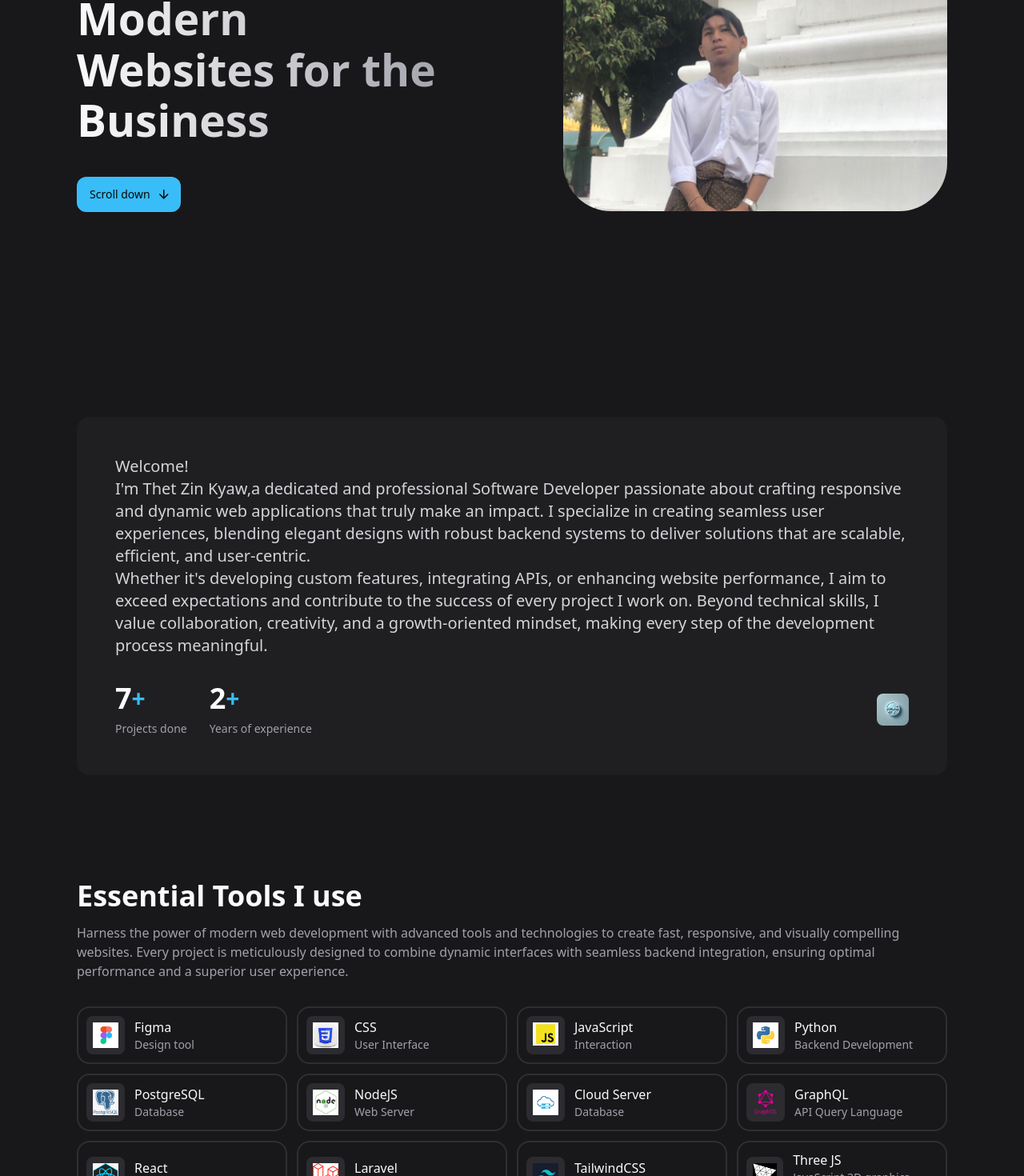
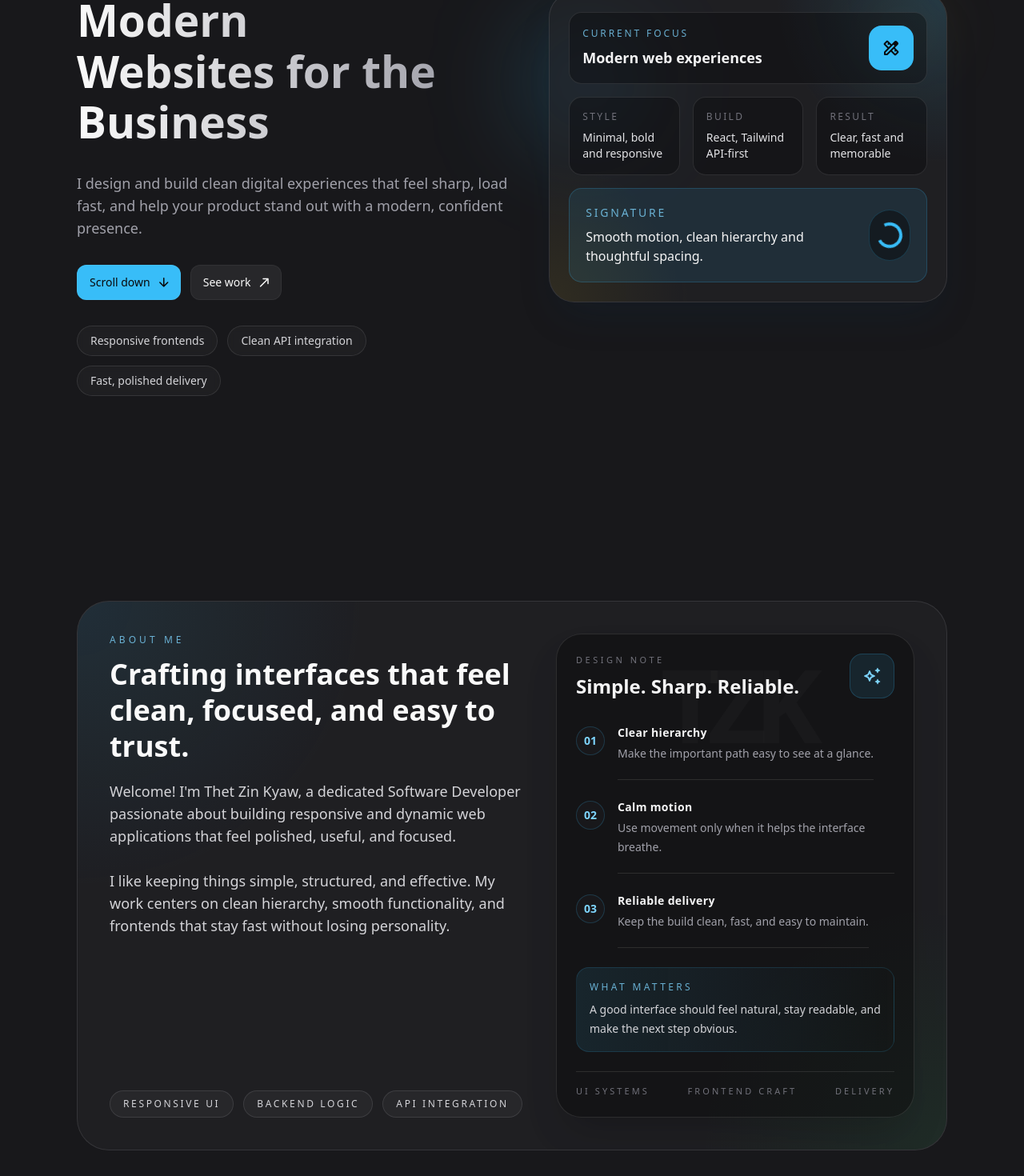
Before and after one commit to kyiithelord/kyiiisburning, a React (Vite) app: page / in a window 1280 px wide. Shown: the part 480-1950 px from the top of the page at 80% size. Built offline with nearby package versions, Linux system fonts and the light colour scheme.

Commit message:
[UPDATE] layout

```diff
--- a/src/components/About.jsx
+++ b/src/components/About.jsx
@@ -3,45 +3,108 @@
  *  @license Apache-2.0
  */
 
-
 import React from 'react'
 
-const aboutItems = [
+const strengths = [
+  'Responsive UI',
+  'Backend logic',
+  'API integration',
+]
+
+const principles = [
   {
-        label: 'Projects done',
-        number:7
+    title: 'Clear hierarchy',
+    text: 'Make the important path easy to see at a glance.',
   },
   {
-        label: 'Years of experience',
-        number: 2
-    }
+    title: 'Calm motion',
+    text: 'Use movement only when it helps the interface breathe.',
+  },
+  {
+    title: 'Reliable delivery',
+    text: 'Keep the build clean, fast, and easy to maintain.',
+  },
 ]
 
 const About = () => {
   return (
-    <section id='about' className="section">
+    <section id="about" className="section">
       <div className="container">
-            <div className="bg-zinc-800/50 p-7 rounded-2xl md:p-12 reveal-up">
-                <p className="text-zinc-300 mb-4 md:mb-8 md:text-xl">
-                    Welcome! <br /> I&apos;m Thet Zin Kyaw,a dedicated and professional Software Developer passionate about crafting responsive and dynamic web applications that truly make an impact. I specialize in creating seamless user experiences, blending elegant designs with robust backend systems to deliver solutions that are scalable, efficient, and user-centric.
+        <div className="relative overflow-hidden rounded-[2.5rem] border border-zinc-50/10 bg-zinc-800/50 p-7 md:p-10 reveal-up">
+          <div className="absolute inset-0 bg-[radial-gradient(circle_at_top_left,rgba(56,189,248,0.10),transparent_28%),radial-gradient(circle_at_bottom_right,rgba(34,197,94,0.08),transparent_24%)]"></div>
+          <div className="relative grid gap-8 lg:grid-cols-[1.08fr_0.92fr] lg:items-stretch">
+            <div className="flex flex-col justify-between">
+              <div className="max-w-2xl">
+                <p className="text-xs uppercase tracking-[0.34em] text-sky-300/80">About me</p>
+                <h2 className="headline-2 mt-3 max-w-xl">
+                  Crafting interfaces that feel clean, focused, and easy to trust.
+                </h2>
+                <p className="mt-5 max-w-2xl text-zinc-300 md:text-lg leading-7">
+                  Welcome! I&apos;m Thet Zin Kyaw, a dedicated Software Developer passionate about building responsive and dynamic web applications that feel polished, useful, and focused.
                   <br />
-                    Whether it's developing custom features, integrating APIs, or enhancing website performance, I aim to exceed expectations and contribute to the success of every project I work on. Beyond technical skills, I value collaboration, creativity, and a growth-oriented mindset, making every step of the development process meaningful.
+                  <br />
+                  I like keeping things simple, structured, and effective. My work centers on clean hierarchy, smooth functionality, and frontends that stay fast without losing personality.
                 </p>
+              </div>
 
-                <div className="flex flex-wrap items-center gap-4 md:gap-7 ">
-                    {
-                        aboutItems.map(({label,number},key) => (
-                            <div key={key} >
-                                <div className="flex items-center md:mb-2 ">
-                                    <span className="text-2xl font-semibold md:text-4xl"> {number} </span>
-                                    <span className="text-sky-400 font-semibold md:text-3xl"> + </span>
+              <div className="mt-8 flex flex-wrap gap-3">
+                {strengths.map((item) => (
+                  <span
+                    key={item}
+                    className="rounded-full border border-zinc-50/10 bg-zinc-50/[0.04] px-4 py-2 text-xs uppercase tracking-[0.22em] text-zinc-300"
+                  >
+                    {item}
+                  </span>
+                ))}
               </div>
-                                <div className="text-sm text-zinc-400 "> {label} </div>
             </div>
-                        ) )
-                    }
-                    <img src="./img/logo_svg.jpg" alt="logo" width={30} height={30} className="ml-auto md:w-[40px] md:h-[40px] rounded-lg" loading="lazy" />
 
+            <div className="relative">
+              <div className="absolute inset-x-0 top-6 flex justify-center pointer-events-none">
+                <span className="select-none text-[6rem] font-black leading-none tracking-[-0.12em] text-white/[0.04] sm:text-[7rem] lg:text-[8rem]">
+                  TZK
+                </span>
+              </div>
+
+              <div className="relative h-full overflow-hidden rounded-[2rem] border border-zinc-50/10 bg-zinc-950/45 p-6 shadow-2xl shadow-black/20">
+                <div className="flex items-start justify-between gap-4">
+                  <div>
+                    <p className="text-[11px] uppercase tracking-[0.32em] text-zinc-500">Design note</p>
+                    <p className="mt-2 text-2xl font-semibold text-zinc-100">Simple. Sharp. Reliable.</p>
+                  </div>
+                  <div className="flex h-14 w-14 shrink-0 items-center justify-center rounded-2xl border border-sky-400/20 bg-sky-400/10 text-sky-300">
+                    <span className="material-symbols-rounded" aria-hidden="true">auto_awesome</span>
+                  </div>
+                </div>
+
+                <div className="mt-8 space-y-6">
+                  {principles.map((item, index) => (
+                    <div key={item.title} className="flex items-start gap-4">
+                      <div className="mt-0.5 flex h-9 w-9 shrink-0 items-center justify-center rounded-full border border-sky-400/20 bg-zinc-900 text-sm font-semibold text-sky-300">
+                        0{index + 1}
+                      </div>
+                      <div className="pb-5 border-b border-zinc-50/10">
+                        <h3 className="text-sm font-semibold tracking-wide text-zinc-100">{item.title}</h3>
+                        <p className="mt-1 text-sm leading-6 text-zinc-400">{item.text}</p>
+                      </div>
+                    </div>
+                  ))}
+                </div>
+
+                <div className="mt-6 rounded-2xl border border-sky-400/15 bg-gradient-to-r from-sky-400/10 via-sky-400/5 to-transparent px-4 py-4">
+                  <p className="text-xs uppercase tracking-[0.28em] text-sky-300/80">What matters</p>
+                  <p className="mt-2 text-sm leading-6 text-zinc-300">
+                    A good interface should feel natural, stay readable, and make the next step obvious.
+                  </p>
+                </div>
+
+                <div className="mt-6 flex items-center justify-between border-t border-zinc-50/10 pt-4 text-[11px] uppercase tracking-[0.28em] text-zinc-500">
+                  <span>UI systems</span>
+                  <span>Frontend craft</span>
+                  <span>Delivery</span>
+                </div>
+              </div>
+            </div>
           </div>
         </div>
       </div>
--- a/src/components/Hero.jsx
+++ b/src/components/Hero.jsx
@@ -7,56 +7,107 @@ import React from 'react'
 /**
  * ButtonPrimary Component
  */
-import { ButtonPrimary,ButtonOutline } from './Button'
+import { ButtonPrimary, ButtonOutline } from './Button'
+
+const focusPoints = [
+  'Responsive frontends',
+  'Clean API integration',
+  'Fast, polished delivery',
+]
 
 const Hero = () => {
   return (
     <section id='home' className='pt-28 lg:pt-36 '>
 
-      <div className="container lg:grid lg:grid-cols-2 items-center lg:gap-10">
-          <div className="">
-              <div className="flex items-center gap-3">
-                <figure className='img-box w-9 h-9 rounded-lg'>
-                    <img src="./img/me_1.jpg" alt="" width={40} height={40} className='img-cover' />
-                </figure>
-
-                <div className="flex items-center gap-1.5 text-zinc-400 text-sm tracking-wide">
-                  <span className="relative w-2 h-2 rounded-full bg-emerald-400">
-                    <span className="absolute inset-0 rounded-full bg-emerald-400 animate-ping"></span>
-                  </span>
-
-                  Available for Business
-
-                </div>
+      <div className="container lg:grid lg:grid-cols-[1.05fr_0.95fr] items-center gap-12 lg:gap-10">
+          <div className="relative">
+              <div className="inline-flex items-center gap-2 rounded-full border border-emerald-400/20 bg-emerald-400/10 px-4 py-2 text-sm tracking-wide text-zinc-200">
+                <span className="relative w-2 h-2 rounded-full bg-emerald-400">
+                  <span className="absolute inset-0 rounded-full bg-emerald-400 animate-ping"></span>
+                </span>
+                Available for Business
               </div>
 
-              <h2 className='headline-1 max-w-[15ch] sm:max-w-[20ch] lg:max-w-[15ch] mt-5 mb-8 lg:mb-10'>
+              <h2 className='headline-1 max-w-[15ch] sm:max-w-[20ch] lg:max-w-[15ch] mt-5 mb-6 lg:mb-8'>
                 Building Scalable Modern Websites for the Business
               </h2>
 
-              <div className="flex  items-center gap-3 ">
-{/*
-              <ButtonPrimary
-                    href="./cv/me.pdf"
-                    label="Download CV"
-                    icon="download"
-                    classes="extra-classes"
-                    download // Enables the download attribute
-                /> */}
+              <p className="max-w-2xl text-zinc-400 text-base sm:text-lg leading-7">
+                I design and build clean digital experiences that feel sharp, load fast, and help your product stand out with a modern, confident presence.
+              </p>
+
+              <div className="mt-8 flex flex-wrap items-center gap-3 ">
                 <ButtonPrimary
                   href='#about'
                   label='Scroll down'
                   icon='arrow_downward'
                 />
-
+                <ButtonOutline
+                  href='#work'
+                  label='See work'
+                  icon='north_east'
+                />
               </div>
 
+              <div className="mt-8 flex flex-wrap gap-3">
+                {focusPoints.map((point) => (
+                  <div
+                    key={point}
+                    className="rounded-full border border-zinc-50/10 bg-zinc-50/[0.03] px-4 py-2 text-sm text-zinc-300 backdrop-blur-sm"
+                  >
+                    {point}
+                  </div>
+                ))}
+              </div>
           </div>
 
-          <div className="hidden lg:block">
-            <figure className="w-full max-w-[480px] ml-auto bg-gradient-to-t from-sky-400 via-25% via-sky-400/40 to-65% rounded-[60px] overflow-hidden">
-              <img src="./img/me.jpg" alt="kyiithelord" width={650} height={800} className="w-full" />
-            </figure>
+          <div className="relative">
+            <div className="absolute -left-8 top-8 h-40 w-40 rounded-full bg-sky-400/20 blur-3xl"></div>
+            <div className="absolute right-2 top-0 h-24 w-24 rounded-full bg-amber-300/10 blur-2xl"></div>
+
+            <div className="relative overflow-hidden rounded-[2rem] border border-zinc-50/10 bg-zinc-800/50 p-6 shadow-2xl shadow-sky-950/20">
+              <div className="absolute inset-0 bg-[radial-gradient(circle_at_top_right,rgba(56,189,248,0.16),transparent_34%),radial-gradient(circle_at_bottom_left,rgba(250,204,21,0.08),transparent_28%)]"></div>
+              <div className="relative grid gap-4">
+                <div className="flex items-center justify-between rounded-2xl border border-zinc-50/10 bg-zinc-950/40 p-4">
+                  <div>
+                    <p className="text-xs uppercase tracking-[0.24em] text-sky-300/80">Current Focus</p>
+                    <p className="mt-2 text-lg font-semibold text-zinc-100">Modern web experiences</p>
+                  </div>
+                  <div className="grid h-14 w-14 place-items-center rounded-2xl bg-sky-400 text-zinc-950">
+                    <span className="material-symbols-rounded" aria-hidden="true">design_services</span>
+                  </div>
+                </div>
+
+                <div className="grid gap-4 sm:grid-cols-3">
+                  <div className="rounded-2xl border border-zinc-50/10 bg-zinc-950/40 p-4">
+                    <p className="text-xs uppercase tracking-[0.2em] text-zinc-500">Style</p>
+                    <p className="mt-2 text-sm text-zinc-200">Minimal, bold and responsive</p>
+                  </div>
+                  <div className="rounded-2xl border border-zinc-50/10 bg-zinc-950/40 p-4">
+                    <p className="text-xs uppercase tracking-[0.2em] text-zinc-500">Build</p>
+                    <p className="mt-2 text-sm text-zinc-200">React, Tailwind API-first</p>
+                  </div>
+                  <div className="rounded-2xl border border-zinc-50/10 bg-zinc-950/40 p-4">
+                    <p className="text-xs uppercase tracking-[0.2em] text-zinc-500">Result</p>
+                    <p className="mt-2 text-sm text-zinc-200">Clear, fast and memorable</p>
+                  </div>
+                </div>
+
+                <div className="rounded-2xl border border-sky-400/20 bg-sky-400/10 p-5">
+                  <div className="flex items-center justify-between gap-4">
+                    <div>
+                      <p className="text-sm uppercase tracking-[0.2em] text-sky-300/80">Signature</p>
+                      <p className="mt-2 text-zinc-100">
+                        Smooth motion, clean hierarchy and thoughtful spacing.
+                      </p>
+                    </div>
+                    <div className="flex h-16 w-16 items-center justify-center rounded-full border border-sky-400/20 bg-zinc-950/50">
+                      <div className="h-8 w-8 rounded-full border-4 border-sky-400 border-t-transparent animate-spin"></div>
+                    </div>
+                  </div>
+                </div>
+              </div>
+            </div>
           </div>
       </div>
 
```
Also changed, not shown: 1 other file (tests, documents, lock files or other folders). Lines whose indentation alone changed are shown as unchanged.
